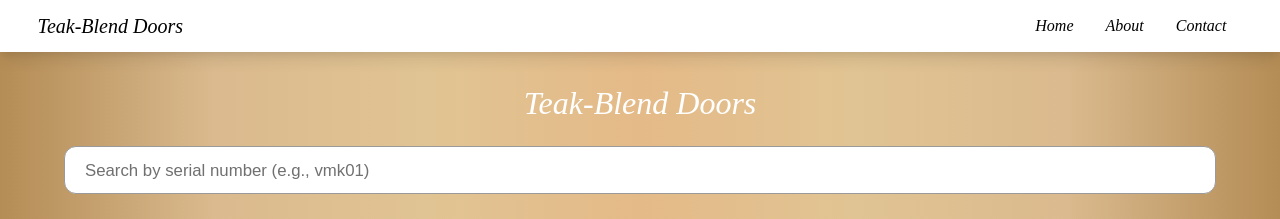
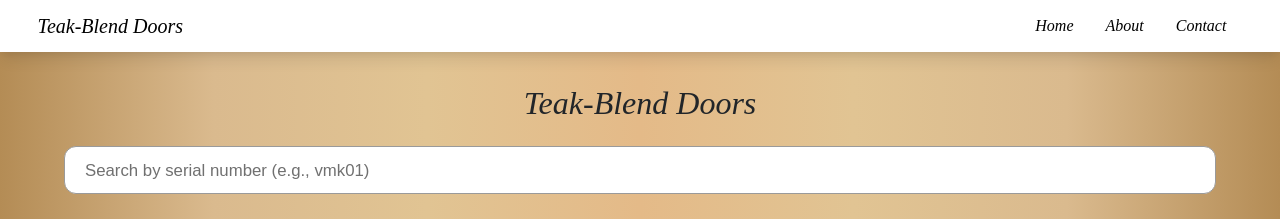
Before and after one commit to TeakBlendDoors/TeakBlendDoors.github.io, a plain HTML site: page index.html in a window 1280 px wide. Shown: the top 219 px of the page. Drawn offline with nearby package versions, Linux system fonts and the light colour scheme.

Commit message:
Update index.html

```diff
--- a/index.html
+++ b/index.html
@@ -29,7 +29,7 @@
       </nav>
 
       <main>
-        <h2 class="text-center mt-4 mb-3 pt-2 main-heading text-white">Teak-Blend Doors</h2>
+        <h2 class="text-center mt-4 mb-3 pt-2 main-heading">Teak-Blend Doors</h2>
 
         <div class="search-container pt-2 pb-2">
           <input id="searchInput" aria-label="Search by serial number" placeholder="Search by serial number (e.g., vmk01)"/>
```
